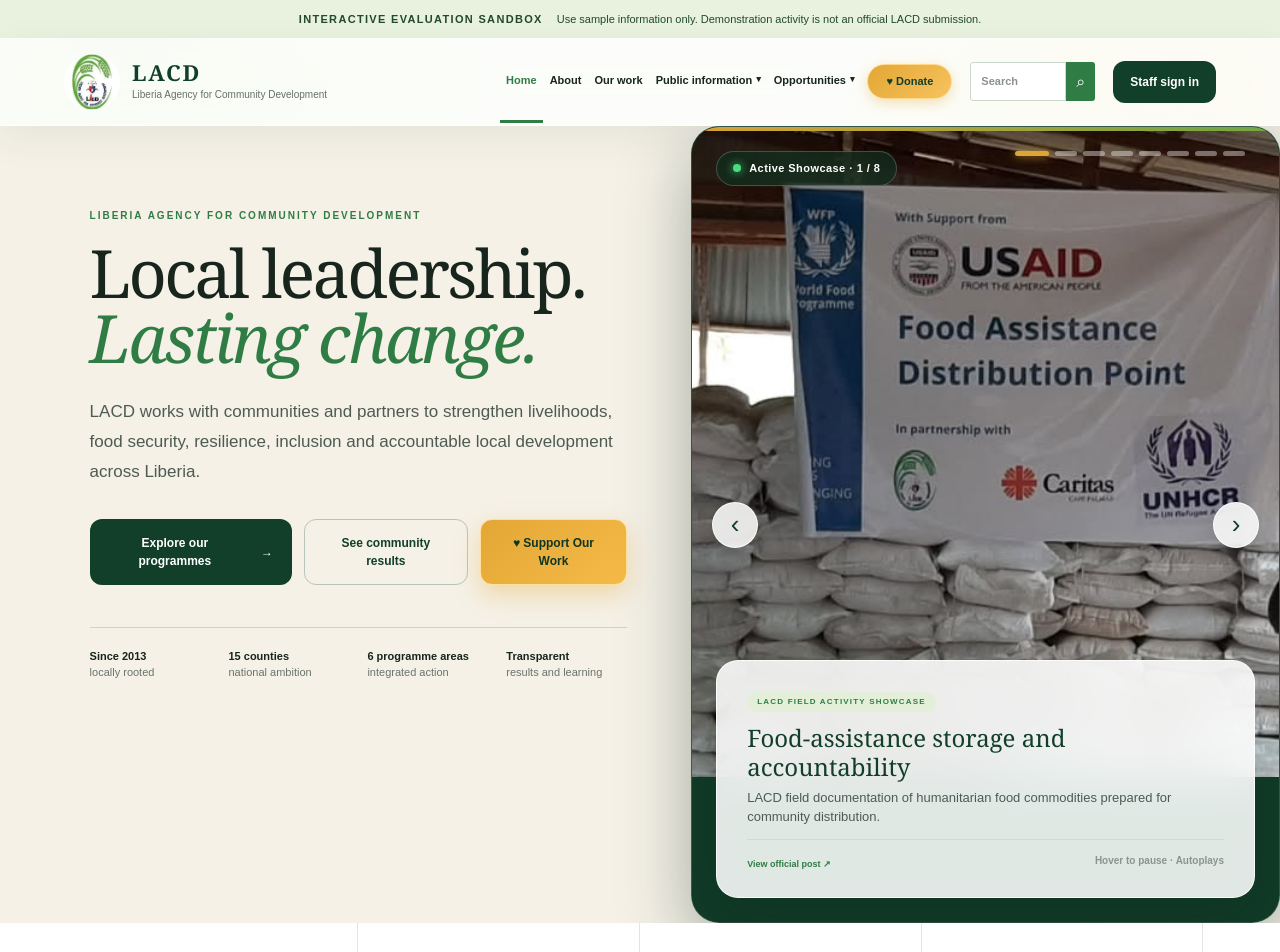
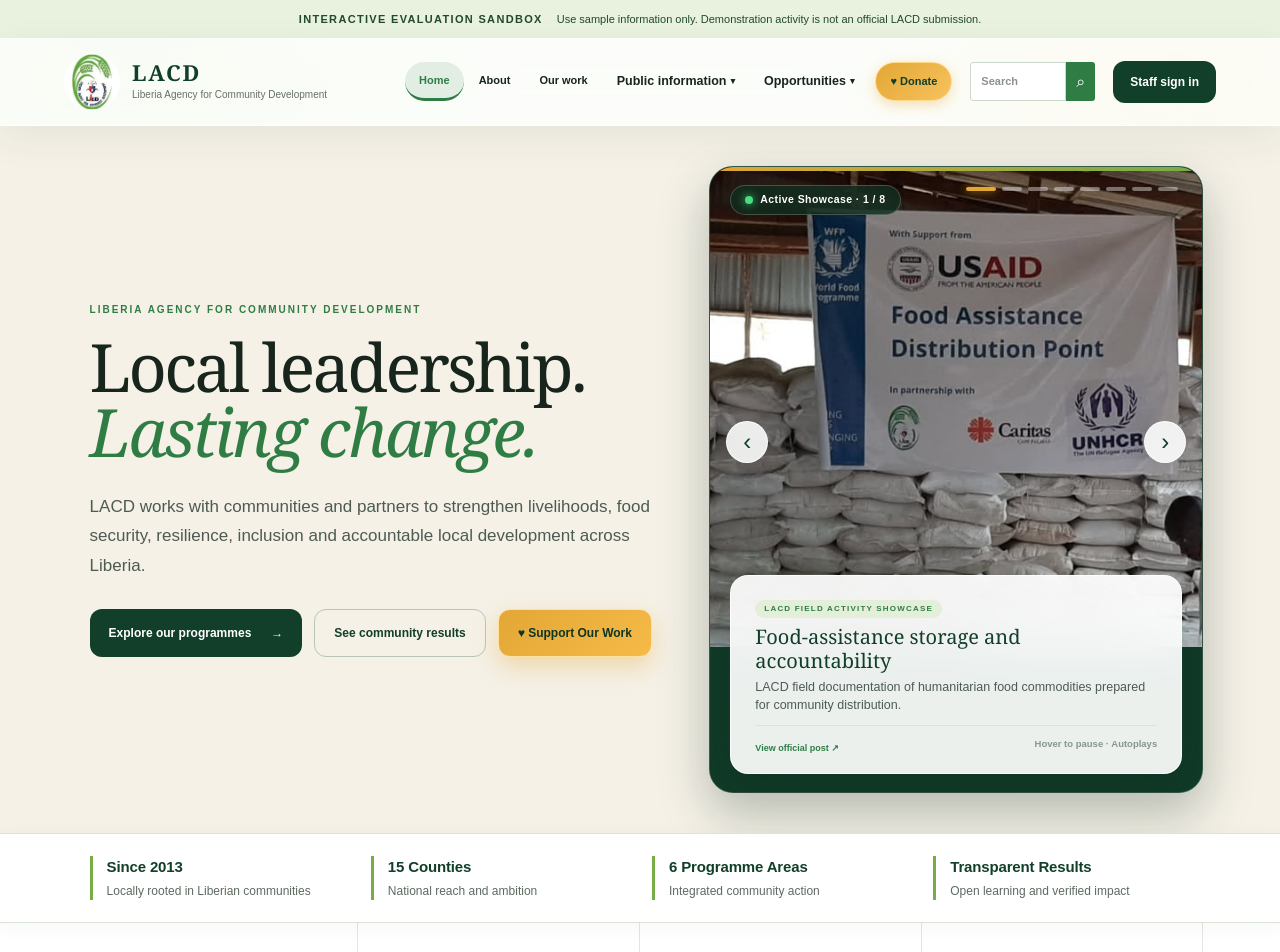
Before and after one commit to totagits/LACD-Platform, a Next.js app: page / in a window 1280 px wide. Shown: the top 952 px of the page. Built offline with nearby package versions, Linux system fonts and the light colour scheme.

Commit message:
style: reduce carousel frame size and reposition trust stats below hero

```diff
--- a/app/globals.css
+++ b/app/globals.css
@@ -63,34 +63,34 @@
 .button.glass-gold:hover{transform:translateY(-2px);box-shadow:0 14px 32px rgba(226,167,53,0.5)}
 
 /* Stylish Interactive Carousel with Pause-on-Hover & Progress Bar */
-.glass-carousel{position:relative;min-height:650px;background:linear-gradient(145deg,#0a291a,#13432b);border-radius:28px;overflow:hidden;box-shadow:0 24px 70px rgba(10,38,24,0.35);border:1px solid rgba(255,255,255,0.15)}
+.glass-carousel{position:relative;min-height:480px;background:linear-gradient(145deg,#0a291a,#13432b);border-radius:24px;overflow:hidden;box-shadow:0 20px 50px rgba(10,38,24,0.28);border:1px solid rgba(255,255,255,0.15)}
 .carousel-progress-track{position:absolute;top:0;left:0;right:0;height:4px;background:rgba(255,255,255,0.15);z-index:30;overflow:hidden}
 .carousel-progress-bar{height:100%;background:linear-gradient(90deg,#e2a735,#77ad47);transition:width 0.1s linear}
-.glass-carousel .carousel-frame{height:100%;min-height:650px;position:relative;overflow:hidden}
-.glass-carousel .carousel-frame img{width:100%;height:100%;min-height:650px;object-fit:cover;transition:transform 0.8s cubic-bezier(0.2,0.8,0.2,1)}
+.glass-carousel .carousel-frame{height:100%;min-height:480px;position:relative;overflow:hidden}
+.glass-carousel .carousel-frame img{width:100%;height:100%;min-height:480px;max-height:480px;object-fit:cover;transition:transform 0.8s cubic-bezier(0.2,0.8,0.2,1)}
 .glass-carousel:hover .carousel-frame img{transform:scale(1.03)}
-.carousel-glass-badge{position:absolute;top:24px;left:24px;display:inline-flex;align-items:center;gap:8px;padding:8px 16px;border-radius:999px;background:rgba(15,48,32,0.65);backdrop-filter:blur(16px);border:1px solid rgba(255,255,255,0.2);color:#fff;font-size:11px;font-weight:800;letter-spacing:0.04em;z-index:10}
+.carousel-glass-badge{position:absolute;top:18px;left:20px;display:inline-flex;align-items:center;gap:7px;padding:6px 14px;border-radius:999px;background:rgba(15,48,32,0.72);backdrop-filter:blur(16px);border:1px solid rgba(255,255,255,0.2);color:#fff;font-size:10.5px;font-weight:800;letter-spacing:0.04em;z-index:10}
 .live-dot{width:8px;height:8px;border-radius:50%;background:#4ade80;box-shadow:0 0 10px #4ade80;animation:pulseLive 2s infinite}
 @keyframes pulseLive{0%,100%{opacity:1;transform:scale(1)}50%{opacity:0.4;transform:scale(0.85)}}
 .paused-pill{padding:2px 8px;border-radius:999px;background:#e2a735;color:#123f2a;font-size:9px;text-transform:uppercase;letter-spacing:0.08em}
 
-.glass-caption{position:absolute;left:24px;right:24px;bottom:24px;padding:26px 30px;background:rgba(255,255,255,0.88)!important;backdrop-filter:blur(24px) saturate(180%)!important;border:1px solid rgba(255,255,255,0.85)!important;border-radius:22px!important;box-shadow:0 20px 50px rgba(10,38,24,0.18)!important;z-index:10}
-.caption-tag{display:inline-block;margin-bottom:8px;padding:4px 10px;border-radius:999px;background:#e3efd8;color:#2f7d45;font-size:9px;font-weight:900;text-transform:uppercase;letter-spacing:0.12em}
-.glass-caption h2{font-size:24px;color:#123f2a;margin:4px 0 6px;line-height:1.2}
-.glass-caption p{color:#4d5b52;font-size:13px;line-height:1.5;margin:0 0 12px;max-width:750px}
-.caption-actions{display:flex;justify-content:space-between;align-items:center;border-top:1px solid rgba(0,0,0,0.06);padding-top:10px}
+.glass-caption{position:absolute;left:20px;right:20px;bottom:18px;padding:18px 24px;background:rgba(255,255,255,0.92)!important;backdrop-filter:blur(24px) saturate(180%)!important;border:1px solid rgba(255,255,255,0.85)!important;border-radius:18px!important;box-shadow:0 16px 40px rgba(10,38,24,0.18)!important;z-index:10}
+.caption-tag{display:inline-block;margin-bottom:5px;padding:3px 9px;border-radius:999px;background:#e3efd8;color:#2f7d45;font-size:8.5px;font-weight:900;text-transform:uppercase;letter-spacing:0.12em}
+.glass-caption h2{font-size:20px;color:#123f2a;margin:2px 0 5px;line-height:1.2}
+.glass-caption p{color:#4d5b52;font-size:12.5px;line-height:1.45;margin:0 0 10px;max-width:750px}
+.caption-actions{display:flex;justify-content:space-between;align-items:center;border-top:1px solid rgba(0,0,0,0.06);padding-top:8px}
 .caption-link{color:#2f7d45;font-weight:900;font-size:11px;text-decoration:none}
 .caption-link:hover{text-decoration:underline}
-.caption-hint{color:#88968d;font-size:10px;font-weight:600}
-
-.glass-nav-btn{position:absolute;z-index:20;top:50%;transform:translateY(-50%);width:46px;height:46px;border-radius:50%;background:rgba(255,255,255,0.85);backdrop-filter:blur(12px);border:1px solid rgba(255,255,255,0.9);color:#123f2a;font-size:26px;display:grid;place-items:center;box-shadow:0 8px 24px rgba(0,0,0,0.15);transition:all .2s ease}
-.glass-nav-btn:hover{background:#fff;transform:translateY(-50%) scale(1.1);box-shadow:0 12px 30px rgba(0,0,0,0.22)}
-.carousel-prev.glass-nav-btn{left:20px;right:auto;bottom:auto}
-.carousel-next.glass-nav-btn{right:20px;bottom:auto}
-
-.glass-dots{position:absolute;right:34px;top:24px;left:auto;bottom:auto;display:flex;gap:6px;z-index:15}
-.glass-dots button{width:22px;height:5px;border-radius:3px;background:rgba(255,255,255,0.4);border:0;transition:all .3s ease}
-.glass-dots button.active{background:#e2a735;width:34px;box-shadow:0 0 10px rgba(226,167,53,0.8)}
+.caption-hint{color:#88968d;font-size:9.5px;font-weight:600}
+
+.glass-nav-btn{position:absolute;z-index:20;top:44%;transform:translateY(-50%);width:42px;height:42px;border-radius:50%;background:rgba(255,255,255,0.88);backdrop-filter:blur(12px);border:1px solid rgba(255,255,255,0.9);color:#123f2a;font-size:24px;display:grid;place-items:center;box-shadow:0 8px 24px rgba(0,0,0,0.15);transition:all .2s ease}
+.glass-nav-btn:hover{background:#fff;transform:translateY(-50%) scale(1.08);box-shadow:0 12px 30px rgba(0,0,0,0.22)}
+.carousel-prev.glass-nav-btn{left:16px;right:auto;bottom:auto}
+.carousel-next.glass-nav-btn{right:16px;bottom:auto}
+
+.glass-dots{position:absolute;right:24px;top:20px;left:auto;bottom:auto;display:flex;gap:6px;z-index:15}
+.glass-dots button{width:20px;height:4px;border-radius:2px;background:rgba(255,255,255,0.4);border:0;transition:all .3s ease}
+.glass-dots button.active{background:#e2a735;width:30px;box-shadow:0 0 10px rgba(226,167,53,0.8)}
 
 /* Dedicated Donate & Support Page Styling */
 .donate-layout{display:grid;grid-template-columns:1.5fr .85fr;gap:32px;align-items:start;margin-top:10px}
@@ -2287,3 +2287,101 @@
 .nav-dropdown-menu button span {
   font-size: 14px;
 }
+
+/* Primary Nav buttons clean alignment */
+.primary-nav-streamlined > button {
+  background: none;
+  border: 0;
+  padding: 10px 14px !important;
+  border-radius: 999px;
+  font-size: 12.5px;
+  font-weight: 700;
+  color: var(--ink);
+  transition: all 0.2s ease;
+  cursor: pointer;
+}
+.primary-nav-streamlined > button:hover {
+  color: var(--green);
+  background: rgba(47, 125, 69, 0.08);
+}
+.primary-nav-streamlined > button.active {
+  color: var(--green);
+  background: rgba(47, 125, 69, 0.12);
+  font-weight: 800;
+}
+.primary-nav-streamlined .nav-dropdown-trigger {
+  padding: 10px 14px !important;
+  border: 0 !important;
+  border-radius: 999px;
+  font-size: 12.5px;
+  font-weight: 700;
+  color: var(--ink);
+}
+.primary-nav-streamlined .nav-dropdown-trigger:hover,
+.primary-nav-streamlined .nav-dropdown-trigger.active {
+  color: var(--green);
+  background: rgba(47, 125, 69, 0.08);
+}
+.primary-nav-streamlined .nav-dropdown-menu {
+  top: 48px;
+}
+
+/* Responsive Balanced Hero & Separated Stats Strip */
+.hero {
+  min-height: 520px !important;
+  align-items: center;
+  padding: 40px 6vw 40px 7vw;
+  gap: 40px;
+}
+.hero-copy {
+  padding: 20px 0 !important;
+}
+.hero-actions {
+  margin: 28px 0 0 !important;
+}
+.hero-stats-strip {
+  background: #ffffff;
+  border-top: 1px solid #dce4da;
+  border-bottom: 1px solid #dce4da;
+  padding: 22px 7vw;
+  box-shadow: 0 4px 20px rgba(18, 63, 42, 0.04);
+  position: relative;
+  z-index: 5;
+}
+.hero-stats-grid {
+  display: grid;
+  grid-template-columns: repeat(4, 1fr);
+  gap: 24px;
+  max-width: 1240px;
+  margin: 0 auto;
+}
+.hero-stat-card {
+  display: flex;
+  flex-direction: column;
+  gap: 3px;
+  border-left: 3px solid #77ad47;
+  padding-left: 14px;
+}
+.hero-stat-card b {
+  font-size: 15px;
+  font-weight: 800;
+  color: var(--forest);
+  letter-spacing: -0.01em;
+}
+.hero-stat-card span {
+  font-size: 12px;
+  color: #5c6b61;
+  font-weight: 500;
+}
+@media(max-width: 900px) {
+  .hero-stats-grid {
+    grid-template-columns: repeat(2, 1fr);
+    gap: 16px;
+  }
+}
+@media(max-width: 550px) {
+  .hero-stats-grid {
+    grid-template-columns: 1fr;
+    gap: 12px;
+  }
+}
--- a/app/page.tsx
+++ b/app/page.tsx
@@ -1502,7 +1502,6 @@
               <button className="button secondary" onClick={() => navigate("stories")}>See community results</button>
               <button className="button glass-gold" onClick={() => navigate("donate")}>♥ Support Our Work</button>
             </div>
-            <div className="trust-row"><span><b>Since 2013</b> locally rooted</span><span><b>15 counties</b> national ambition</span><span><b>6 programme areas</b> integrated action</span><span><b>Transparent</b> results and learning</span></div>
           </div>
           <div
             className="activity-carousel glass-carousel"
@@ -1541,6 +1540,26 @@
                   onClick={()=>{ setCarouselIndex(i); setCarouselProgress(0); }}
                 />
               ))}
+            </div>
+          </div>
+        </section>
+        <section className="hero-stats-strip" aria-label="LACD Key Institutional Metrics">
+          <div className="hero-stats-grid">
+            <div className="hero-stat-card">
+              <b>Since 2013</b>
+              <span>Locally rooted in Liberian communities</span>
+            </div>
+            <div className="hero-stat-card">
+              <b>15 Counties</b>
+              <span>National reach and ambition</span>
+            </div>
+            <div className="hero-stat-card">
+              <b>6 Programme Areas</b>
+              <span>Integrated community action</span>
+            </div>
+            <div className="hero-stat-card">
+              <b>Transparent Results</b>
+              <span>Open learning and verified impact</span>
             </div>
           </div>
         </section>
```
